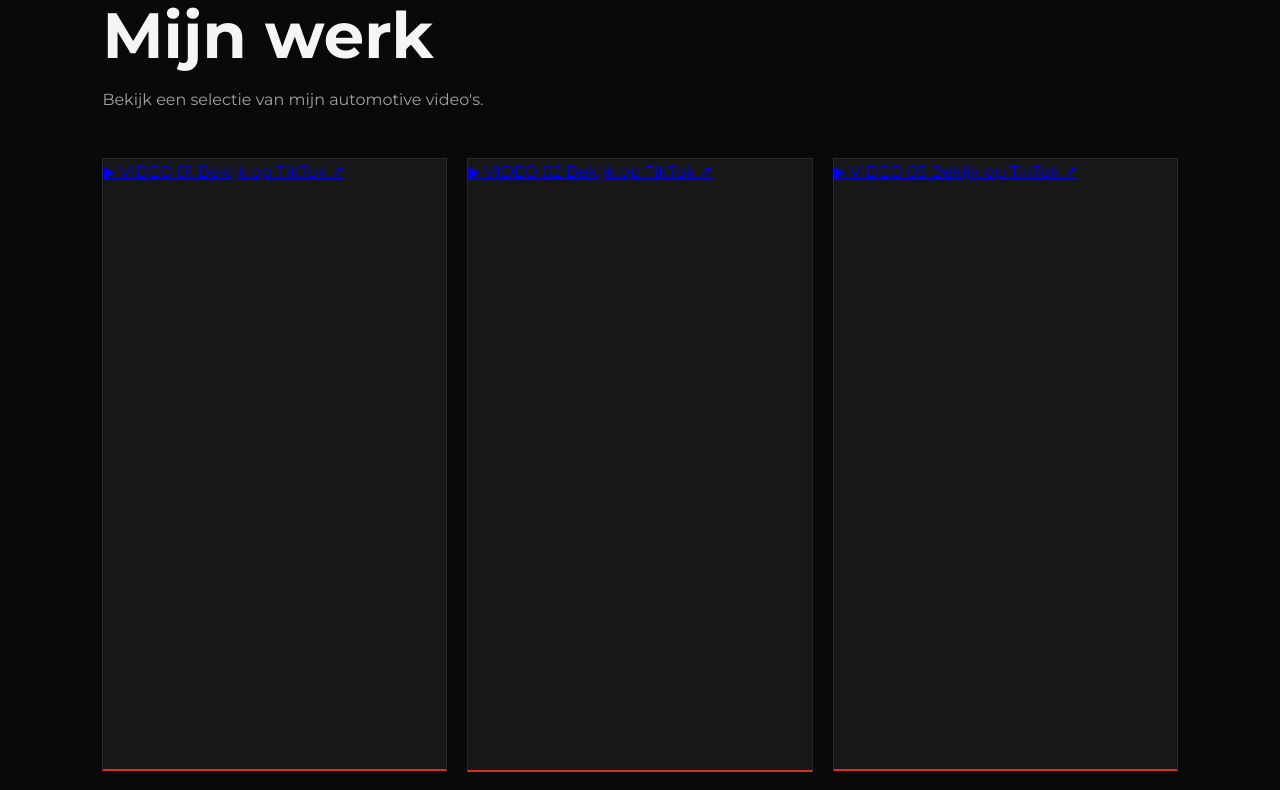
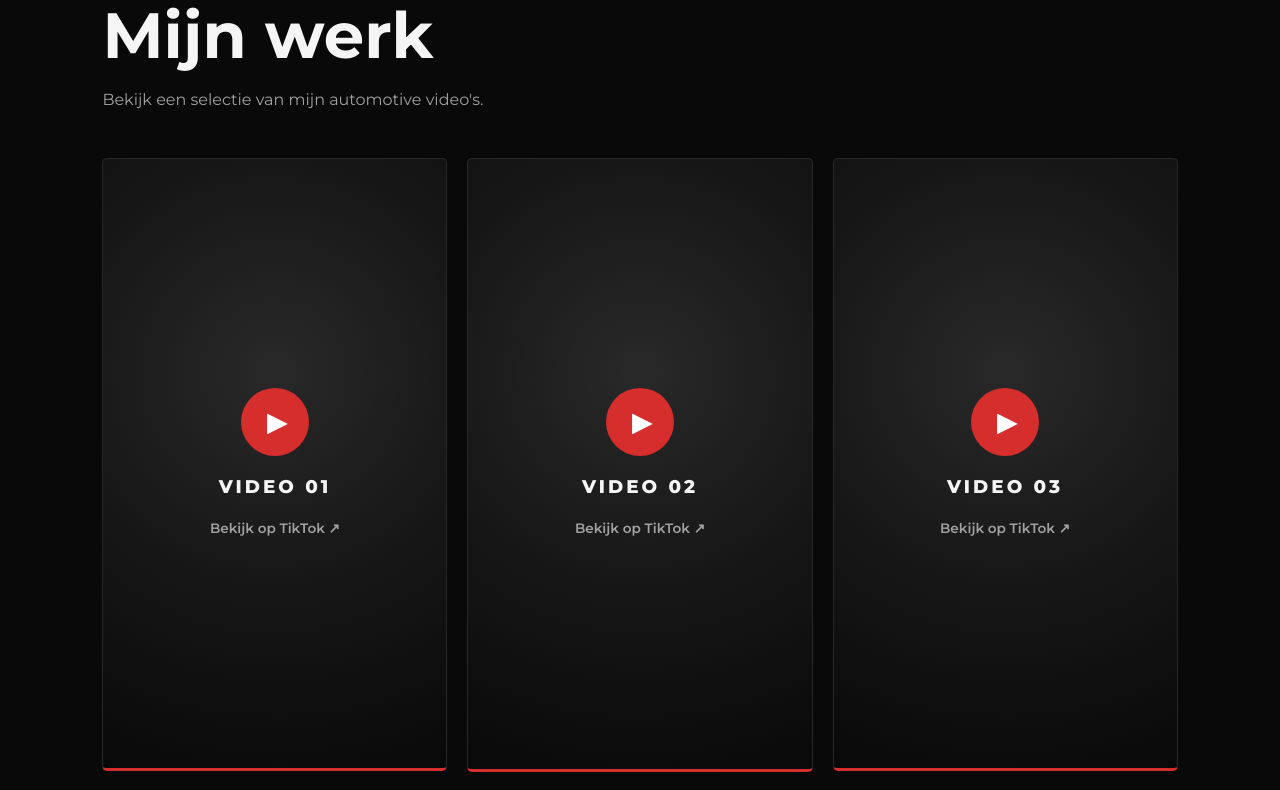
Before and after one commit to paulautomotive/Paul.Automotive, a plain HTML site: page index.html in a window 1280 px wide. Shown: the part 1703-2493 px from the top of the page. Drawn offline with Linux system fonts and the light colour scheme.

Commit message:
Restore visible clickable portfolio cards

```diff
--- a/style.css
+++ b/style.css
@@ -260,23 +260,48 @@ nav a:hover {
 
 .video-card {
     aspect-ratio: 9 / 16;
-    min-height: 360px;
-    background: #171717;
+    min-height: 300px;
+    padding: 28px 16px;
+    display: flex;
+    flex-direction: column;
+    align-items: center;
+    justify-content: center;
+    gap: 16px;
+    color: var(--white);
+    text-align: center;
+    text-decoration: none;
+    background: radial-gradient(circle at 50% 35%, #292929 0%, #171717 48%, #090909 100%);
     border: 1px solid #292929;
-    border-bottom: 2px solid var(--red);
+    border-bottom: 3px solid var(--red);
+    border-radius: 5px;
     overflow: hidden;
     transition: 0.3s;
 }
-.video-card iframe {
-    display: block;
-    width: 100%;
-    height: 100%;
-    min-height: 360px;
-    border: 0;
+.play-icon {
+    width: 68px;
+    height: 68px;
+    display: grid;
+    place-items: center;
+    padding-left: 5px;
+    color: white;
+    font-size: 1.7rem;
+    background: var(--red);
+    border-radius: 50%;
+}
+.video-label {
+    font-size: 1.15rem;
+    font-weight: 800;
+    letter-spacing: 3px;
+}
+.video-cta {
+    color: var(--gray);
+    font-size: 0.85rem;
+    font-weight: 600;
 }
 .video-card:hover {
     transform: translateY(-6px);
     border-color: var(--red);
+    background: radial-gradient(circle at 50% 35%, #383838 0%, #1b1b1b 50%, #090909 100%);
 }
 
 
```
